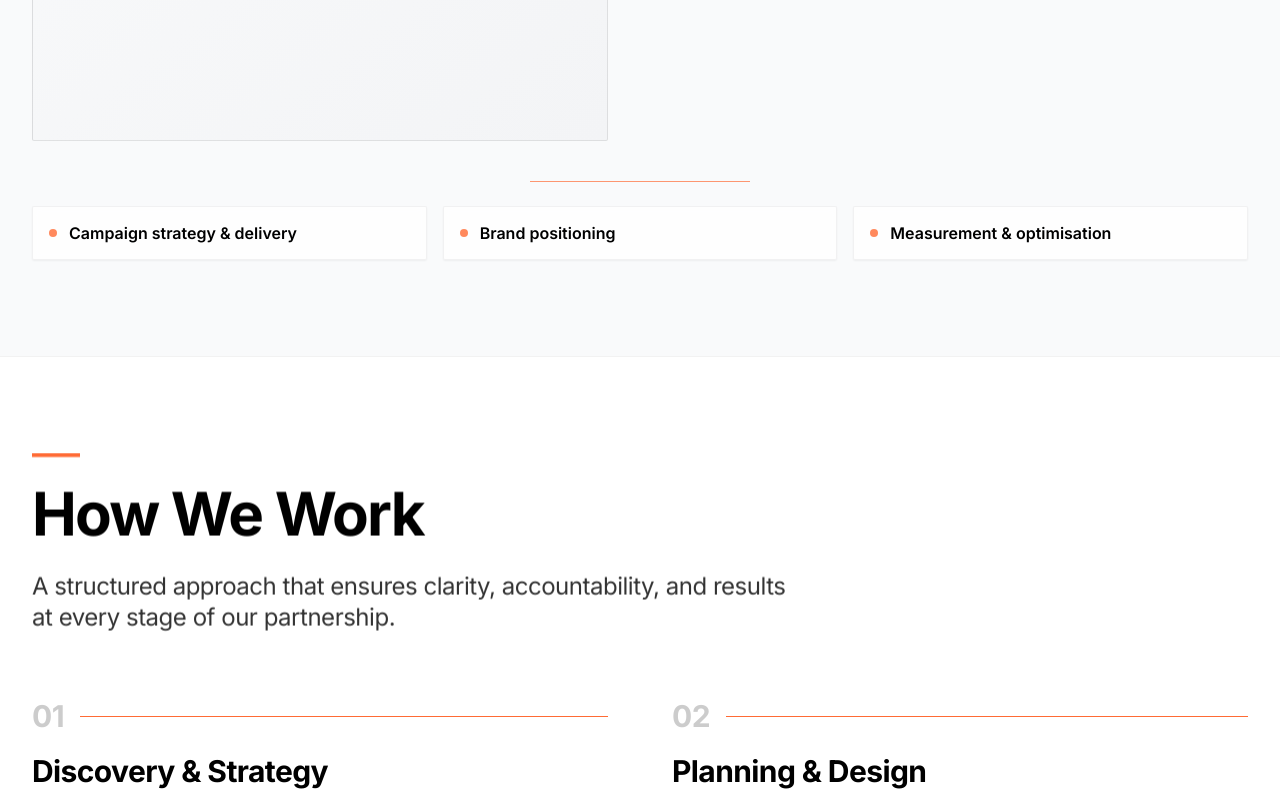
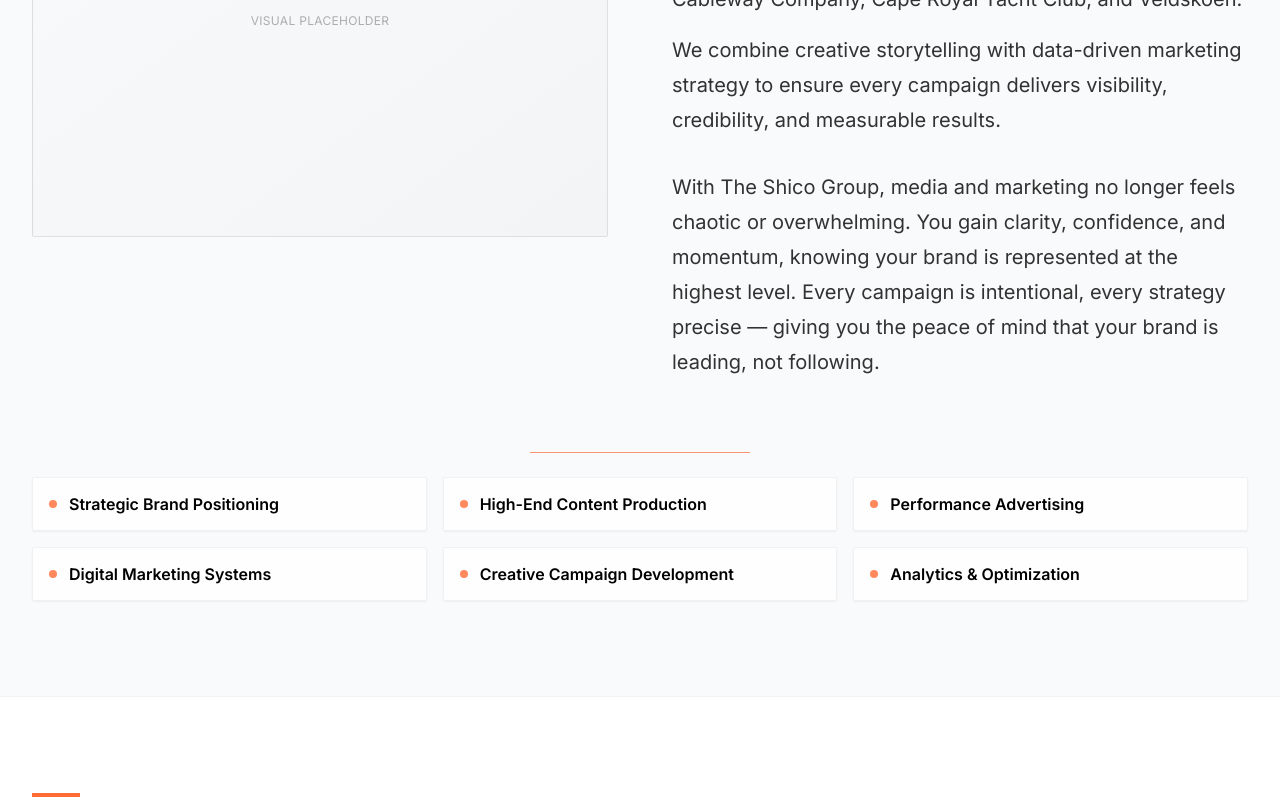
Before and after one commit to shef21/shico-group-website, a Next.js app: page / in a window 1280 px wide. Shown: the part 4201-4998 px from the top of the page. Built offline with nearby package versions, Linux system fonts and the light colour scheme.

Commit message:
Update Media & Marketing section: add quote, update description and capabilities

```diff
--- a/components/Services.tsx
+++ b/components/Services.tsx
@@ -130,24 +130,16 @@ const servicesData: {
   },
   {
     title: "Media & Marketing",
+    quote: "Elite Media & Marketing for Brands That Lead",
     description:
-      "Integrated marketing strategies that amplify your brand and drive measurable results. We create compelling campaigns that connect with your audience and deliver ROI across all channels.",
+      "With just six years in the industry, The Shico Group has risen to the top, delivering strategic media, high-end content, and performance marketing that sets brands apart. We work with world-class clients such as Tyla, Table Mountain Aerial Cableway Company, Cape Royal Yacht Club, and Veldskoen.\n\nWe combine creative storytelling with data-driven marketing strategy to ensure every campaign delivers visibility, credibility, and measurable results.\n\nWith The Shico Group, media and marketing no longer feels chaotic or overwhelming. You gain clarity, confidence, and momentum, knowing your brand is represented at the highest level. Every campaign is intentional, every strategy precise — giving you the peace of mind that your brand is leading, not following.",
     capabilities: [
-      {
-        title: "Campaign strategy & delivery",
-        description:
-          "Integrated campaigns planned and executed across the right channels.",
-      },
-      {
-        title: "Brand positioning",
-        description:
-          "Clear, consistent messaging that supports market entry and growth.",
-      },
-      {
-        title: "Measurement & optimisation",
-        description:
-          "Reporting and iteration focused on outcomes, not vanity metrics.",
-      },
+      { title: "Strategic Brand Positioning" },
+      { title: "High-End Content Production" },
+      { title: "Performance Advertising" },
+      { title: "Digital Marketing Systems" },
+      { title: "Creative Campaign Development" },
+      { title: "Analytics & Optimization" },
     ],
     backgroundColor: "gray" as const,
     reverse: true,
```
